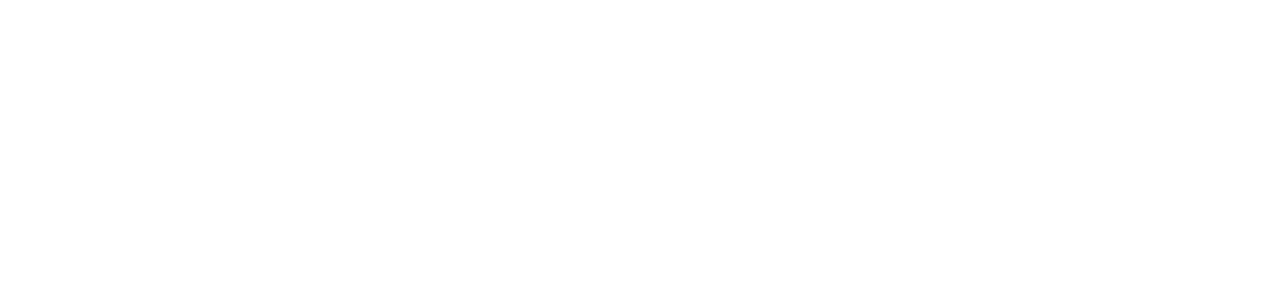
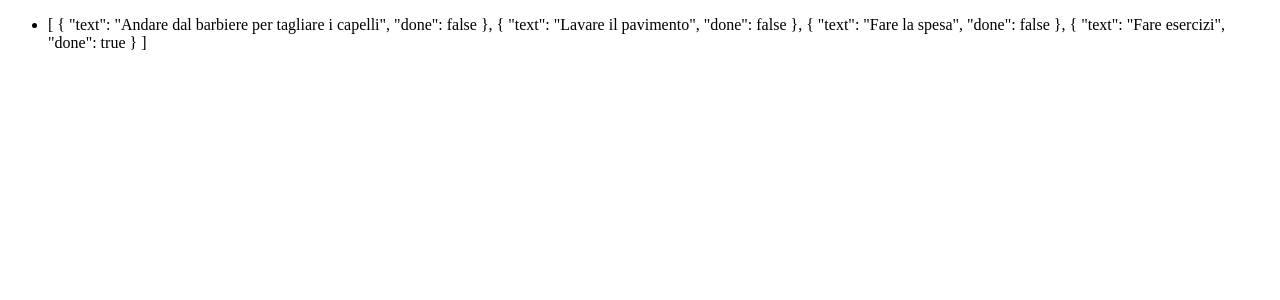
Before and after one commit to agostinoluca/vue-todolist, a Vue app: page / in a window 1280 px wide. Shown: the top 300 px of the page. Built offline with nearby package versions, Linux system fonts and the light colour scheme.

Commit message:
add ul and li in template

```diff
--- a/src/App.vue
+++ b/src/App.vue
@@ -16,6 +16,11 @@
 </script>
 
 <template>
+<ul>
+  <li>
+    {{ toDo }}
+  </li>
+</ul>
 
 </template>
 
```
